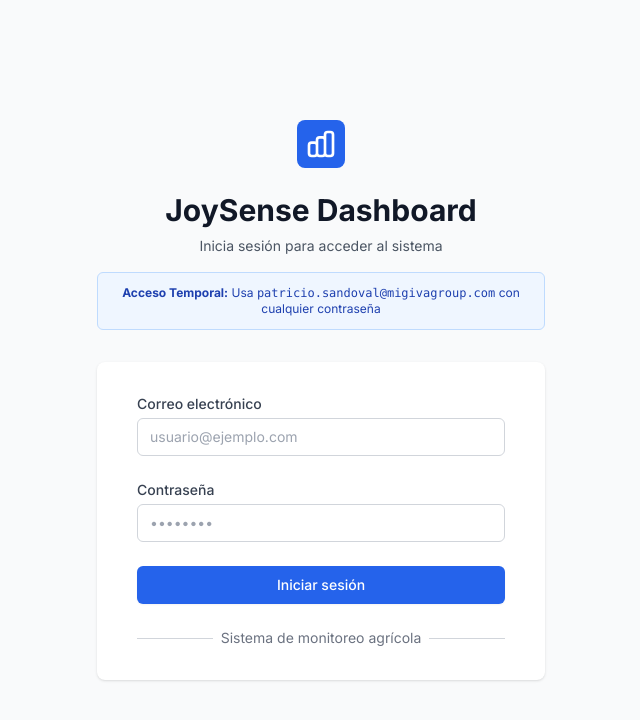
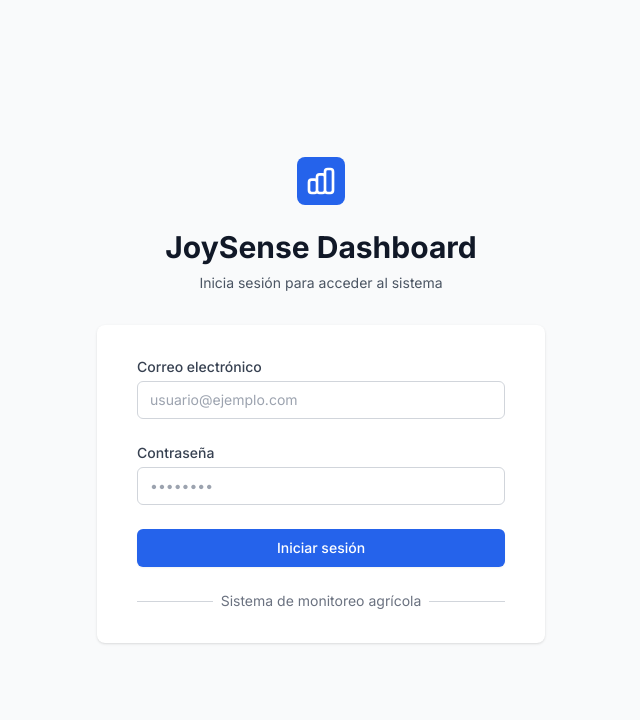
Before and after one commit to JemnerVera/lorawan-sense-app, a React (Create React App) app in the folder frontend/: page / in a window 1280 px wide. Shown: the top 720 px of the page, without its empty margins (319-959 px from the left). Built offline with nearby package versions, Linux system fonts and the light colour scheme.

Commit message:
Remove temporary access message from login form

```diff
--- a/frontend/src/components/LoginForm.tsx
+++ b/frontend/src/components/LoginForm.tsx
@@ -42,11 +42,6 @@ const LoginForm: React.FC = () => {
         <p className="mt-2 text-center text-sm text-gray-600">
           Inicia sesión para acceder al sistema
         </p>
-        <div className="mt-4 p-3 bg-blue-50 border border-blue-200 rounded-md">
-          <p className="text-xs text-blue-800 text-center">
-            <strong>Acceso Temporal:</strong> Usa <code>patricio.sandoval@migivagroup.com</code> con cualquier contraseña
-          </p>
-        </div>
       </div>
 
       <div className="mt-8 sm:mx-auto sm:w-full sm:max-w-md">
```
